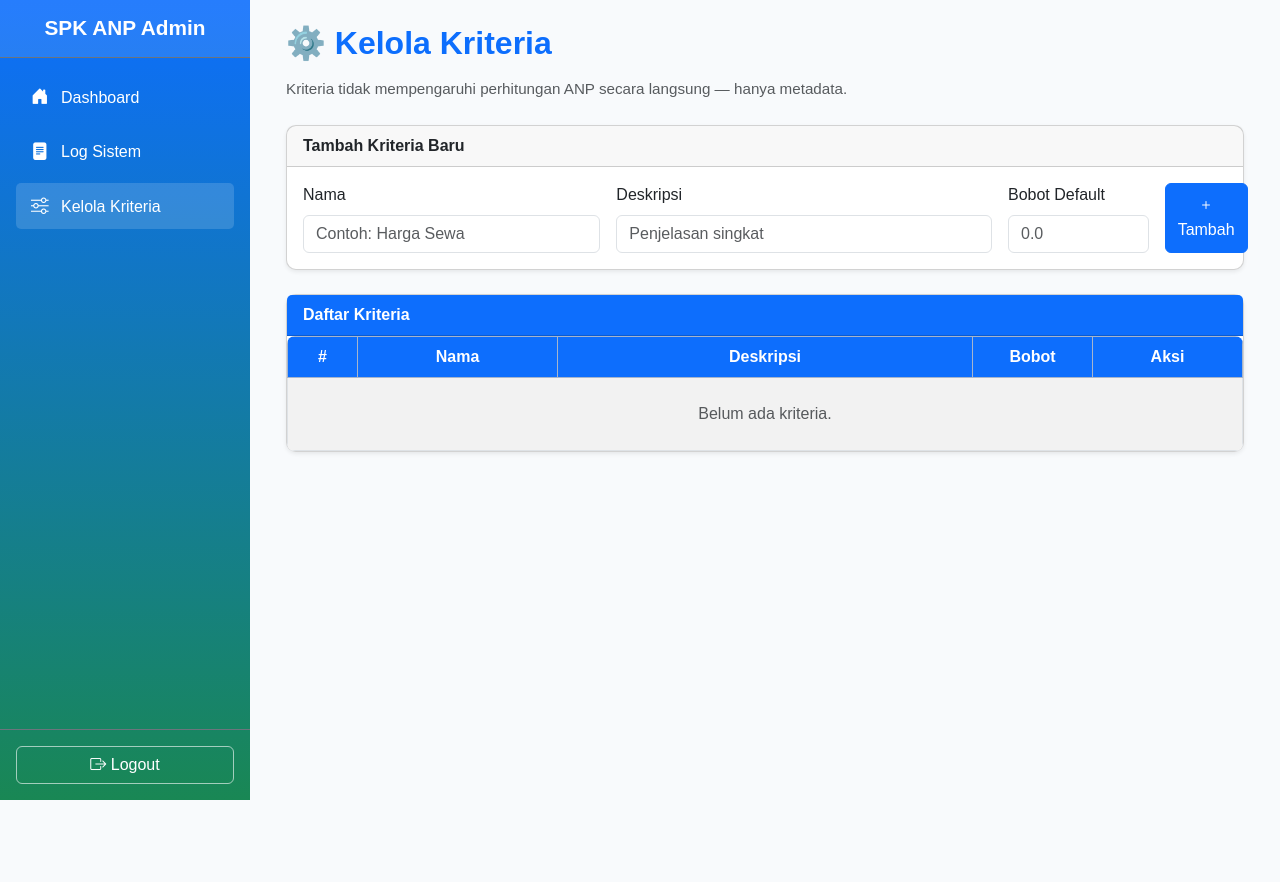
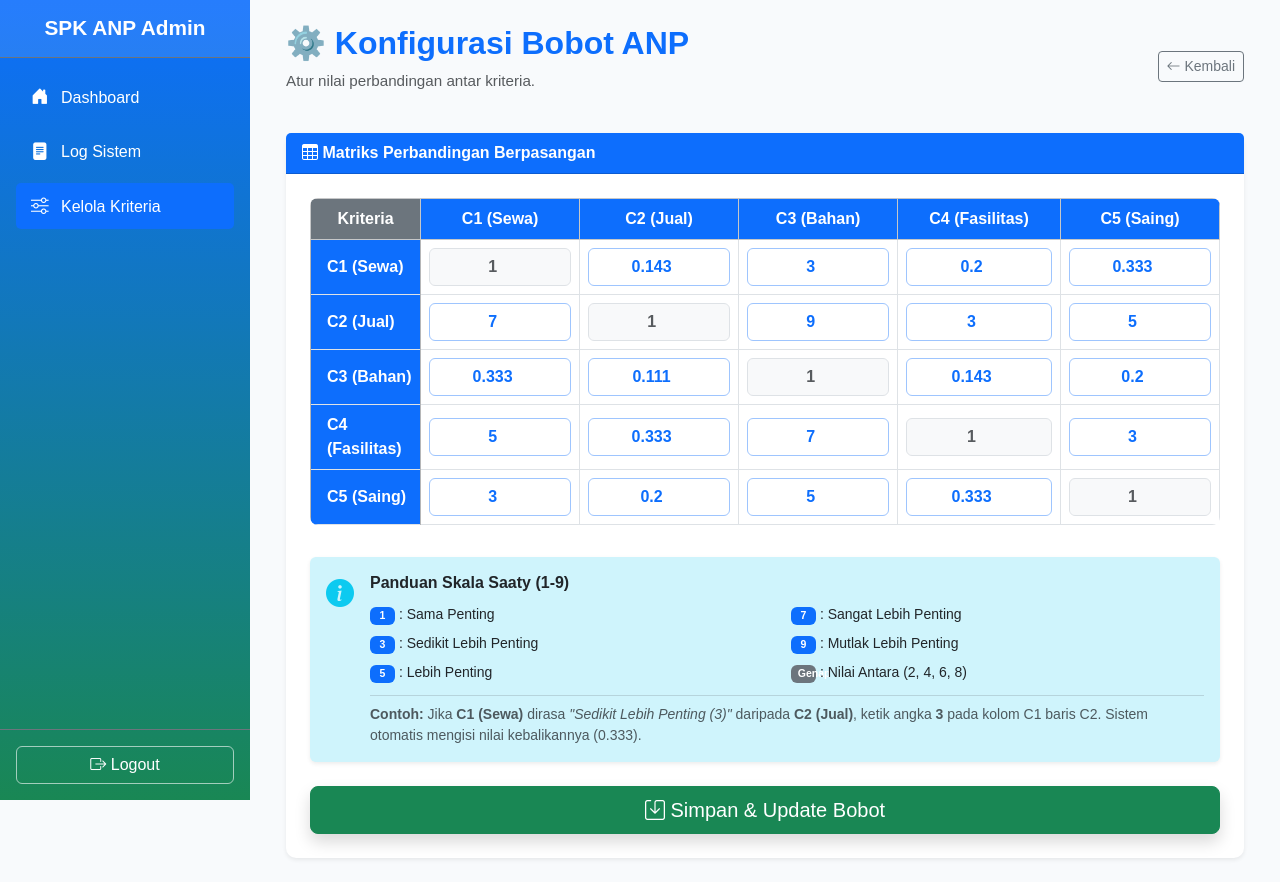
Before and after one commit to vannes2/projek-spk-anp, a Flask app: page /admin/kriteria in a window 1280 px wide. Before the commit the page ends 800 px from the top, so only its background shows below. Run offline with Flask 3, Linux system fonts and the light colour scheme; a user stored in the database is signed in.

Commit message:
final update admin

```diff
--- /dev/null
+++ b/anp_config.json
@@ -0,0 +1 @@
+{"matrix": [[1.0, 0.143, 3.0, 0.2, 0.333], [7.0, 1.0, 9.0, 3.0, 5.0], [0.333, 0.111, 1.0, 0.143, 0.2], [5.0, 0.333, 7.0, 1.0, 3.0], [3.0, 0.2, 5.0, 0.333, 1.0]]}
--- a/app.py
+++ b/app.py
@@ -246,48 +246,47 @@ def admin_logs():
     return render_template("admin/logs.html", logs=logs)
 
 # === ADMIN: Kriteria (update + delete handling) ===
-@app.route("/admin/kriteria", methods=["GET", "POST"])
-@admin_required
+@app.route('/admin/kriteria', methods=['GET', 'POST'])
 def admin_kriteria():
-    # HANDLE TAMBAH (POST)
-    if request.method == "POST":
-        name = request.form.get("name")
-        desc = request.form.get("description")
-        weight = request.form.get("weight_default") or 0
+    # Opsional: Cek apakah user sudah login / admin
+    # if 'user_id' not in session: return redirect(url_for('login'))
+
+    filename = 'anp_config.json'
+    criteria_names = ["C1 (Sewa)", "C2 (Jual)", "C3 (Bahan)", "C4 (Fasilitas)", "C5 (Saing)"]
+
+    if request.method == 'POST':
+        # 1. Ambil data dari Form Matrix
         try:
-            weight = float(weight)
-        except ValueError:
-            weight = 0.0
+            new_matrix = [[0.0]*5 for _ in range(5)]
 
-        if not name:
-            flash("Nama kriteria wajib diisi!", "danger")
-            return redirect(url_for("admin_kriteria"))
+            for i in range(5):
+                for j in range(5):
+                    if i == j:
+                        new_matrix[i][j] = 1.0
+                    else:
+                        val = request.form.get(f'cell_{i}_{j}')
+                        new_matrix[i][j] = float(val) if val else 1.0
 
-        new_kriteria = Criteria(name=name, description=desc, weight_default=weight)
-        db.session.add(new_kriteria)
-        db.session.commit()
+            # 2. Simpan ke JSON
+            with open(filename, 'w') as f:
+                json.dump({"matrix": new_matrix}, f)
 
-        flash("Kriteria berhasil ditambahkan!", "success")
-        return redirect(url_for("admin_kriteria"))
+            flash("✅ Matriks Kriteria berhasil diperbarui! Perhitungan ANP otomatis menyesuaikan.", "success")
+        except Exception as e:
+            flash(f"❌ Gagal menyimpan: {str(e)}", "danger")
 
-    # HANDLE DELETE via GET param ?delete=<id>
-    del_id = request.args.get("delete")
-    if del_id:
-        try:
-            c = Criteria.query.get(int(del_id))
-            if c:
-                db.session.delete(c)
-                db.session.commit()
-                flash("Kriteria berhasil dihapus.", "success")
-            else:
-                flash("Kriteria tidak ditemukan.", "warning")
-        except Exception as e:
-            flash(f"Gagal menghapus kriteria: {e}", "danger")
-        return redirect(url_for("admin_kriteria"))
+        return redirect(url_for('admin_kriteria'))
 
-    # DEFAULT: tampilkan halaman kriteria
-    criteria = Criteria.query.order_by(Criteria.id).all()
-    return render_template("admin/kriteria.html", criteria=criteria)
+    # --- GET: TAMPILKAN MATRIKS SAAT INI ---
+    try:
+        with open(filename, 'r') as f:
+            data = json.load(f)
+            current_matrix = data["matrix"]
+    except:
+        # Default jika file belum ada
+        current_matrix = [[1]*5 for _ in range(5)]
+
+    return render_template('admin/kriteria.html', matrix=current_matrix, names=criteria_names)
 
 
 # === ADMIN: Edit Kriteria (POST dari modal) ===
@@ -314,7 +313,6 @@ def admin_kriteria_edit(id):
     db.session.commit()
     flash("Kriteria berhasil diperbarui.", "success")
     return redirect(url_for('admin_kriteria'))
-
 
 
 @app.route("/logout")
@@ -479,8 +477,6 @@ def view_history_detail(id):
         return redirect(url_for("login"))
 
     history = AnalysisHistory.query.filter_by(id=id, user_id=session["user_id"]).first_or_404()
-
-    import json
     result_data = {}
     tables = []
     chart = None
--- a/templates/admin/kriteria.html
+++ b/templates/admin/kriteria.html
@@ -2,47 +2,50 @@
 <html lang="id">
 <head>
   <meta charset="UTF-8">
-  <title>Kelola Kriteria | Admin - SPK ANP</title>
+  <title>Kelola Kriteria | SPK ANP Admin</title>
 
   <link href="https://cdn.jsdelivr.net/npm/bootstrap@5.3.2/dist/css/bootstrap.min.css" rel="stylesheet">
   <link rel="stylesheet" href="{{ url_for('static', filename='css/admin/home.css') }}">
   <link rel="stylesheet" href="https://cdn.jsdelivr.net/npm/bootstrap-icons@1.11.3/font/bootstrap-icons.css">
 
-  <style>
-    .table td, .table th { vertical-align: middle; }
-    .col-desc { max-width: 350px; }
-  </style>
+  <script>
+    function updateReciprocal(row, col, value) {
+        let val = parseFloat(value);
+        if (val > 0) {
+            let reciprocal = 1 / val;
+            let target = document.getElementById(`cell_${col}_${row}`);
+            if (target) {
+                target.value = parseFloat(reciprocal.toFixed(3));
+            }
+        }
+    }
+  </script>
 </head>
+
 <body class="page-admin">
-
   <div class="admin-wrapper d-flex">
 
-    <!-- Sidebar -->
-    <aside id="sidebar">
+    <aside id="sidebar" class="bg-dark text-white" style="min-height: 100vh; min-width: 250px;">
       <div class="sidebar-header p-3 text-center border-bottom border-secondary">
         <h4 class="fw-bold mb-0">SPK ANP Admin</h4>
       </div>
-
       <ul class="nav flex-column p-3">
         <li class="nav-item mb-2">
           <a href="{{ url_for('admin_home') }}" class="nav-link text-white">
             <i class="bi bi-house-door-fill"></i> Dashboard
           </a>
         </li>
-
         <li class="nav-item mb-2">
-          <a href="{{ url_for('admin_logs') }}" class="nav-link text-white">
+          <a href="#" class="nav-link text-white">
             <i class="bi bi-file-text-fill"></i> Log Sistem
           </a>
         </li>
-
         <li class="nav-item mb-2">
-          <a href="{{ url_for('admin_kriteria') }}" class="nav-link text-white active">
+          <a href="{{ url_for('admin_kriteria') }}" class="nav-link text-white active bg-primary">
             <i class="bi bi-sliders"></i> Kelola Kriteria
           </a>
         </li>
       </ul>
-
       <div class="p-3 mt-auto border-top border-secondary">
         <a href="{{ url_for('logout') }}" class="btn btn-outline-light w-100">
           <i class="bi bi-box-arrow-right"></i> Logout
@@ -50,93 +53,110 @@
       </div>
     </aside>
 
-    <!-- Body -->
     <main id="page-body" class="flex-grow-1 p-4">
       <div class="container-fluid">
 
-        <h2 class="fw-bold text-primary mb-3">⚙️ Kelola Kriteria</h2>
-        <p class="text-muted mb-4">Kriteria tidak mempengaruhi perhitungan ANP secara langsung — hanya metadata.</p>
-
-        <!-- Tambah Kriteria -->
-        <div class="card shadow-sm mb-4">
-          <div class="card-header fw-bold">Tambah Kriteria Baru</div>
-
-          <div class="card-body">
-            <form method="POST" action="{{ url_for('admin_kriteria') }}" class="row g-3">
-              <div class="col-md-4">
-                <label class="form-label">Nama</label>
-                <input type="text" name="name" required class="form-control" placeholder="Contoh: Harga Sewa">
+        <div class="d-flex justify-content-between align-items-center mb-4">
+            <div>
+                <h2 class="fw-bold text-primary">⚙️ Konfigurasi Bobot ANP</h2>
+                <p class="text-muted">Atur nilai perbandingan antar kriteria.</p>
+            </div>
+            <a href="{{ url_for('admin_home') }}" class="btn btn-outline-secondary btn-sm">
+                <i class="bi bi-arrow-left"></i> Kembali
+            </a>
         </div>
 
-              <div class="col-md-5">
-                <label class="form-label">Deskripsi</label>
-                <input type="text" name="description" class="form-control" placeholder="Penjelasan singkat">
+        {% with messages = get_flashed_messages(with_categories=true) %}
+            {% if messages %}
+                {% for category, message in messages %}
+                    <div class="alert alert-{{ category }} shadow-sm alert-dismissible fade show" role="alert">
+                        {{ message }}
+                        <button type="button" class="btn-close" data-bs-dismiss="alert" aria-label="Close"></button>
+                    </div>
+                {% endfor %}
+            {% endif %}
+        {% endwith %}
+
+        <div class="card shadow-sm border-0">
+          <div class="card-header bg-primary text-white fw-bold">
+            <i class="bi bi-table"></i> Matriks Perbandingan Berpasangan
           </div>
 
-              <div class="col-md-2">
-                <label class="form-label">Bobot Default</label>
-                <input type="number" step="0.01" name="weight_default" class="form-control" placeholder="0.0">
-              </div>
-
-              <div class="col-md-1 d-grid">
-                <button class="btn btn-primary"><i class="bi bi-plus"></i> Tambah</button>
-              </div>
-            </form>
-          </div>
-        </div>
-
-        <!-- Tabel Kriteria -->
-        <div class="card shadow-sm">
-          <div class="card-header bg-primary text-white fw-bold">
-            Daftar Kriteria
-          </div>
-
-          <div class="card-body p-0">
-            <table class="table table-bordered table-striped mb-0">
-              <thead class="table-primary">
+          <div class="card-body p-4">
+            <form method="POST">
+                <div class="table-responsive">
+                    <table class="table table-bordered text-center align-middle table-hover">
+                        <thead class="table-light">
                             <tr>
-                  <th style="width:70px;">#</th>
-                  <th style="width:200px;">Nama</th>
-                  <th class="col-desc">Deskripsi</th>
-                  <th style="width:120px;">Bobot</th>
-                  <th style="width:150px;" class="text-center">Aksi</th>
+                                <th class="bg-secondary text-white">Kriteria</th>
+                                {% for name in names %}
+                                    <th>{{ name }}</th>
+                                {% endfor %}
                             </tr>
                         </thead>
-
                         <tbody>
-                {% for c in criteria %}
+                            {% for i in range(5) %}
                             <tr>
-                  <td>{{ loop.index }}</td>
-                  <td>{{ c.name }}</td>
-                  <td>{{ c.description or '-' }}</td>
-                  <td>{{ c.weight_default }}</td>
-
-                  <td class="text-center">
-                    <button
-                      class="btn btn-sm btn-outline-secondary"
-                      data-bs-toggle="modal"
-                      data-bs-target="#editModal"
-                      data-id="{{ c.id }}"
-                      data-name="{{ c.name }}"
-                      data-desc="{{ c.description }}"
-                      data-weight="{{ c.weight_default }}">
-                      <i class="bi bi-pencil"></i> Edit
-                    </button>
-
-                    <a href="{{ url_for('admin_kriteria') }}?delete={{ c.id }}"
-                       class="btn btn-sm btn-danger"
-                       onclick="return confirm('Yakin hapus kriteria ini?');">
-                      <i class="bi bi-trash"></i> Hapus
-                    </a>
+                                <th class="table-secondary text-start ps-3">{{ names[i] }}</th>
+                                {% for j in range(5) %}
+                                    <td style="min-width: 85px;">
+                                        {% if i == j %}
+                                            <input type="number" value="1" class="form-control text-center bg-light text-muted fw-bold" disabled>
+                                            <input type="hidden" name="cell_{{i}}_{{j}}" value="1">
+                                        {% else %}
+                                            <input type="number" step="0.001" min="0.1" max="9"
+                                                   name="cell_{{i}}_{{j}}"
+                                                   id="cell_{{i}}_{{j}}"
+                                                   value="{{ matrix[i][j]|int if matrix[i][j] == matrix[i][j]|int else '%.3f'|format(matrix[i][j])|float }}"
+                                                   class="form-control text-center fw-bold text-primary border-primary-subtle"
+                                                   onchange="updateReciprocal({{i}}, {{j}}, this.value)">
+                                        {% endif %}
                                     </td>
-                </tr>
-                {% else %}
-                <tr>
-                  <td colspan="5" class="text-center text-muted py-4">Belum ada kriteria.</td>
+                                {% endfor %}
                             </tr>
                             {% endfor %}
                         </tbody>
                     </table>
+                </div>
+
+                <div class="alert alert-info mt-3 shadow-sm border-0 bg-info-subtle">
+                    <div class="d-flex align-items-start">
+                        <i class="bi bi-info-circle-fill fs-3 me-3 text-info"></i>
+                        <div class="w-100">
+                            <h6 class="fw-bold text-dark mb-2">Panduan Skala Saaty (1-9)</h6>
+
+                            <div class="row g-2">
+                                <div class="col-md-6">
+                                    <ul class="list-group list-group-flush small bg-transparent">
+                                        <li class="list-group-item bg-transparent py-1 border-0 ps-0"><span class="badge bg-primary fw-bold" style="width: 25px;">1</span> : Sama Penting</li>
+                                        <li class="list-group-item bg-transparent py-1 border-0 ps-0"><span class="badge bg-primary fw-bold" style="width: 25px;">3</span> : Sedikit Lebih Penting</li>
+                                        <li class="list-group-item bg-transparent py-1 border-0 ps-0"><span class="badge bg-primary fw-bold" style="width: 25px;">5</span> : Lebih Penting</li>
+                                    </ul>
+                                </div>
+                                <div class="col-md-6">
+                                    <ul class="list-group list-group-flush small bg-transparent">
+                                        <li class="list-group-item bg-transparent py-1 border-0 ps-0"><span class="badge bg-primary fw-bold" style="width: 25px;">7</span> : Sangat Lebih Penting</li>
+                                        <li class="list-group-item bg-transparent py-1 border-0 ps-0"><span class="badge bg-primary fw-bold" style="width: 25px;">9</span> : Mutlak Lebih Penting</li>
+                                        <li class="list-group-item bg-transparent py-1 border-0 ps-0"><span class="badge bg-secondary text-white fw-bold" style="width: 25px;">Genap</span> : Nilai Antara (2, 4, 6, 8)</li>
+                                    </ul>
+                                </div>
+                            </div>
+
+                            <hr class="border-secondary opacity-25 my-2">
+
+                            <div class="small text-muted">
+                                <strong>Contoh:</strong> Jika <b>C1 (Sewa)</b> dirasa <i>"Sedikit Lebih Penting (3)"</i> daripada <b>C2 (Jual)</b>, ketik angka <b>3</b> pada kolom C1 baris C2. Sistem otomatis mengisi nilai kebalikannya (0.333).
+                            </div>
+                        </div>
+                    </div>
+                </div>
+
+                <div class="d-grid mt-4">
+                    <button type="submit" class="btn btn-success btn-lg shadow">
+                        <i class="bi bi-save"></i> Simpan & Update Bobot
+                    </button>
+                </div>
+            </form>
           </div>
         </div>
 
@@ -144,49 +164,6 @@
     </main>
   </div>
 
-  <!-- Modal Edit -->
-  <div class="modal fade" id="editModal" tabindex="-1">
-    <div class="modal-dialog">
-      <form method="POST" id="editForm" class="modal-content">
-        <div class="modal-header">
-          <h5 class="modal-title">Edit Kriteria</h5>
-          <button type="button" class="btn-close" data-bs-dismiss="modal"></button>
-        </div>
-
-        <div class="modal-body">
-          <input type="hidden" name="id" id="edit_id">
-
-          <label class="form-label">Nama</label>
-          <input type="text" name="name" id="edit_name" class="form-control" required>
-
-          <label class="form-label mt-3">Deskripsi</label>
-          <input type="text" name="description" id="edit_desc" class="form-control">
-
-          <label class="form-label mt-3">Bobot Default</label>
-          <input type="number" name="weight_default" step="0.01" id="edit_weight" class="form-control">
-        </div>
-
-        <div class="modal-footer">
-          <button type="button" class="btn btn-secondary" data-bs-dismiss="modal">Batal</button>
-          <button type="submit" class="btn btn-primary">Simpan</button>
-        </div>
-      </form>
-    </div>
-  </div>
-
   <script src="https://cdn.jsdelivr.net/npm/bootstrap@5.3.2/dist/js/bootstrap.bundle.min.js"></script>
-  <script>
-    const editModal = document.getElementById("editModal");
-    editModal.addEventListener("show.bs.modal", function(event) {
-      const btn = event.relatedTarget;
-      document.getElementById("edit_id").value = btn.dataset.id;
-      document.getElementById("edit_name").value = btn.dataset.name;
-      document.getElementById("edit_desc").value = btn.dataset.desc;
-      document.getElementById("edit_weight").value = btn.dataset.weight;
-
-      document.getElementById("editForm").action = "/admin/kriteria/edit/" + btn.dataset.id;
-    });
-  </script>
-
 </body>
 </html>
```
Also changed, not shown: add_aliases_column.py (deleted, +0 -18 lines), anp/anp_processor.py (+42 -19 lines), check_criteria.py (deleted, +0 -30 lines), database/spk_anp.db. Lines whose indentation alone changed are shown as unchanged.
